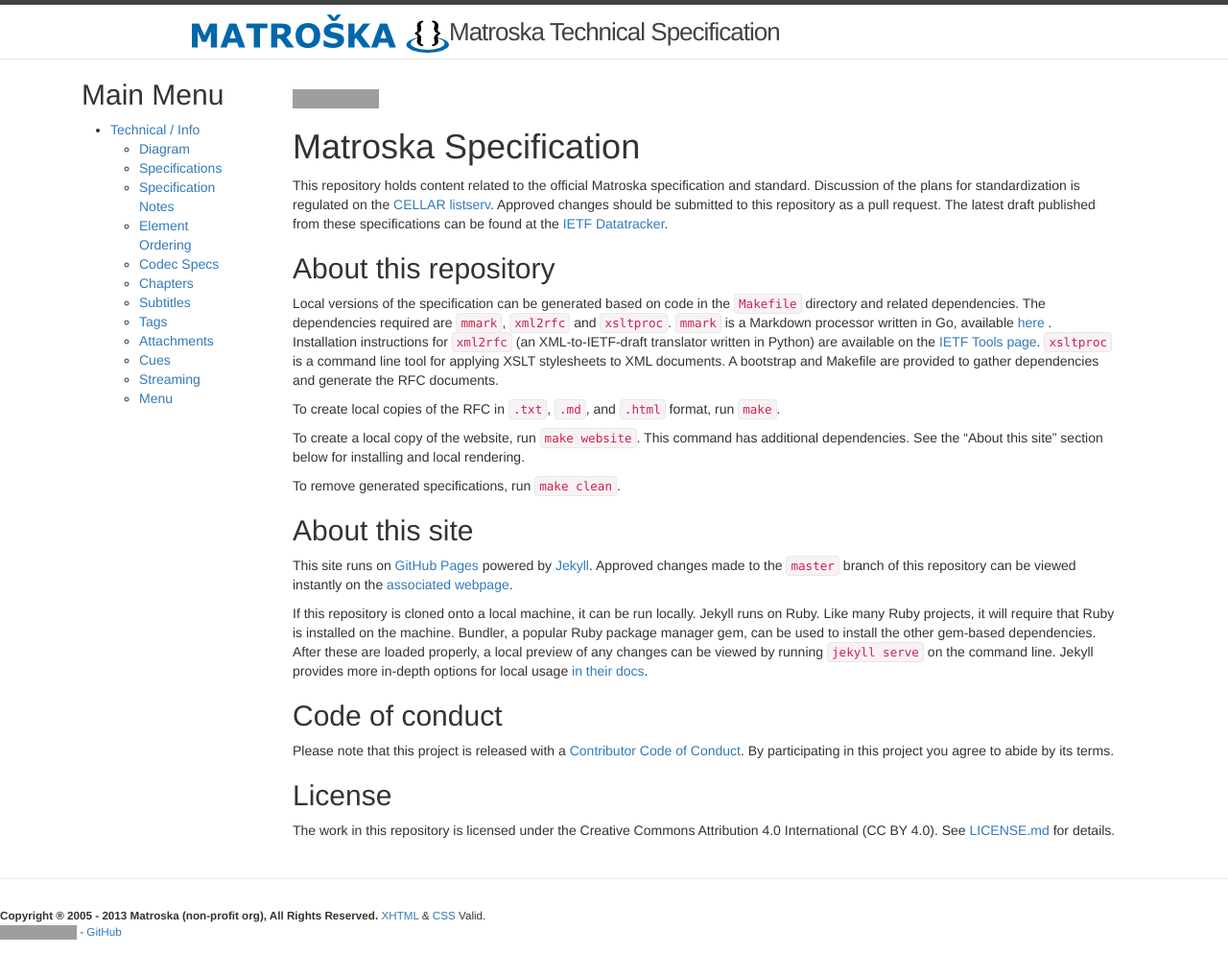
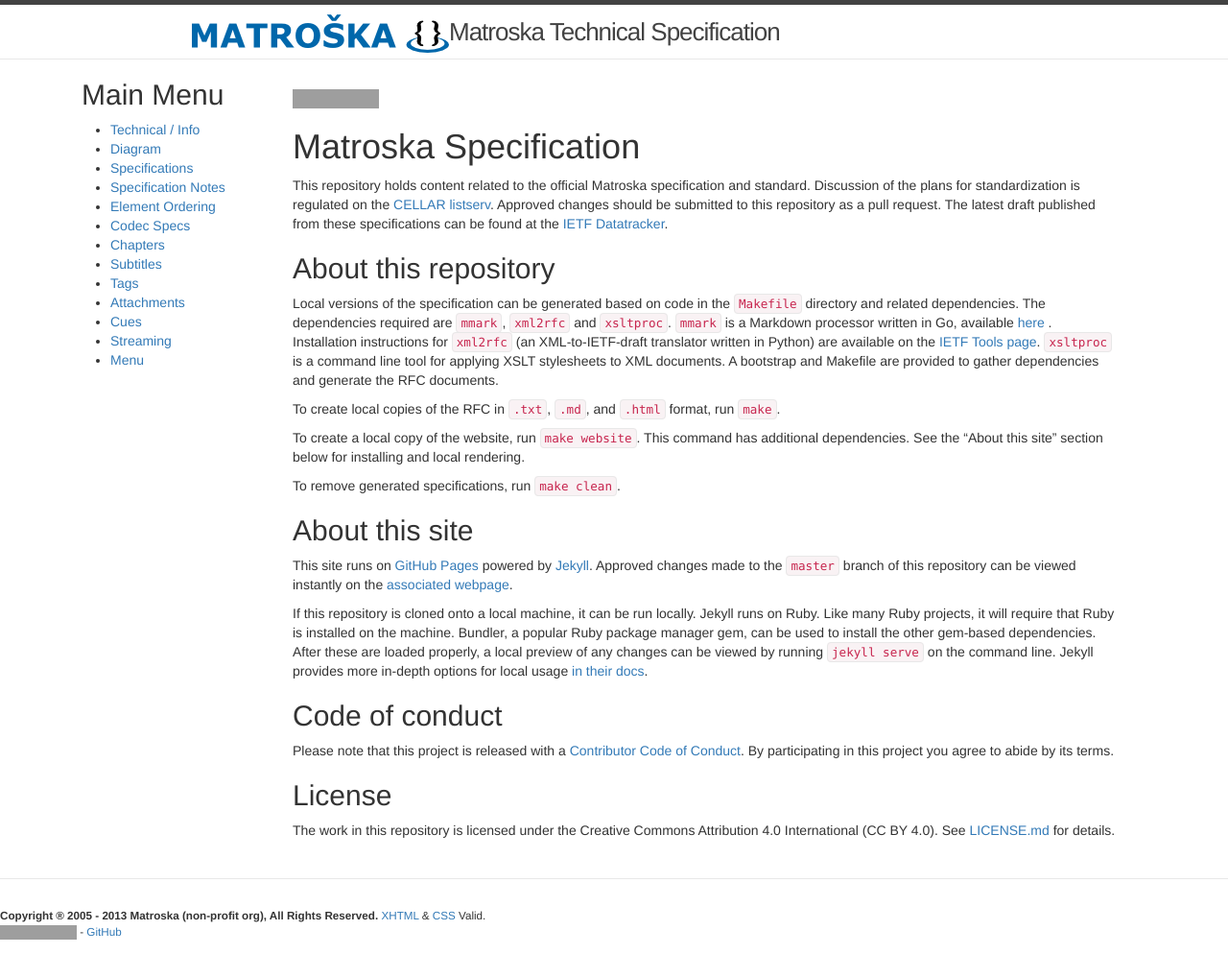
Before and after one commit to ietf-wg-cellar/matroska-specification, a Jekyll site: the page built from README.md, in a window 1280 px wide. Shown: the whole page at 96% size. Built offline with Jekyll 4.4.1, drawn with Linux system fonts in a browser that asks for light colours; our own code applies the rules of GitHub Pages for plain Markdown files; grey boxes are pictures that could not be loaded.

Commit message:
Fix mishandled list

```diff
--- a/_includes/sidebar.html
+++ b/_includes/sidebar.html
@@ -1,7 +1,7 @@
 <h2 class="block__title block-title">Main Menu</h2>
 
 <ul>
-<li><a href="{{ site.baseurl }}/index.html" title="Technical Details">Technical / Info</a><ul>
+<li><a href="{{ site.baseurl }}/index.html" title="Technical Details">Technical / Info</a></li>
 <li><a href="{{ site.baseurl }}/diagram.html" title="Diagram">Diagram</a></li>
 <li><a href="{{ site.baseurl }}/technical-index.xml" title="Matroska - Specifications">Specifications</a></li>
 <li><a href="{{ site.baseurl }}/notes.html" title="Specification Notes">Specification Notes</a></li>
```
